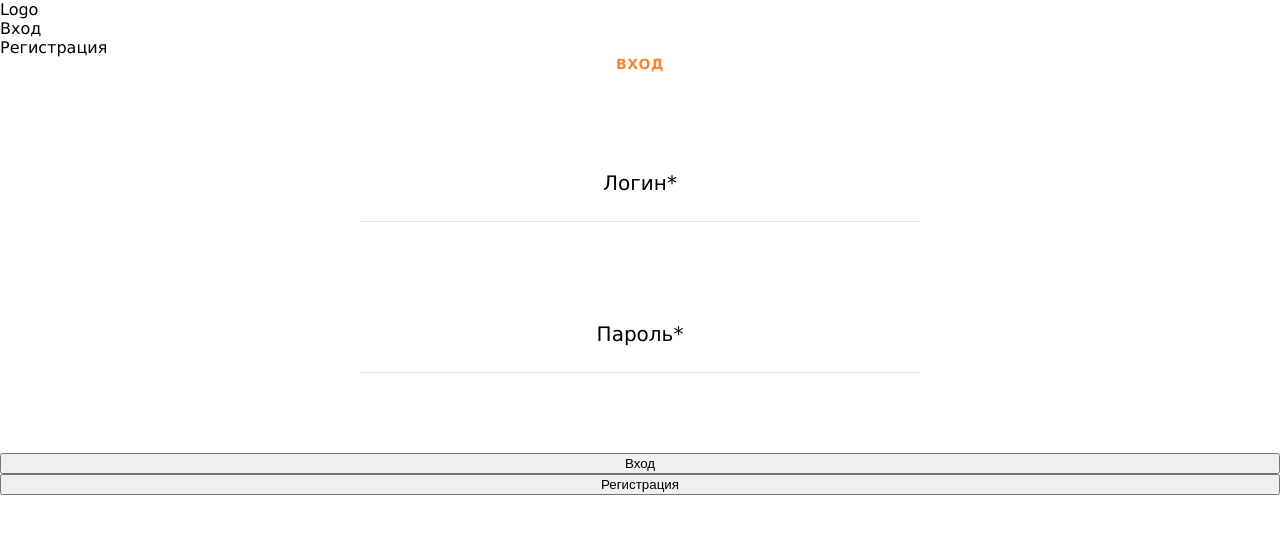
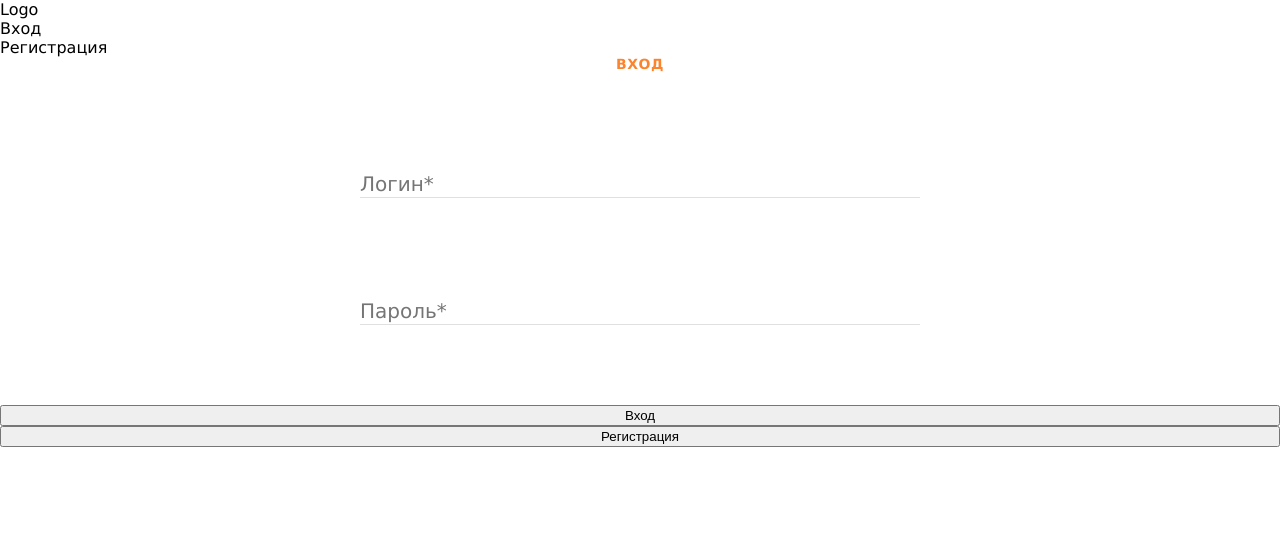
Before and after one commit to MariaTrofimovaa/Slim-mom-react-project, a React (Create React App) app: page /login in a window 1280 px wide. Shown: the top 534 px of the page. Built offline with nearby package versions, Linux system fonts and the light colour scheme.

Commit message:
fixel login component

```diff
--- a/src/components/loginForm/LoginForm.js
+++ b/src/components/loginForm/LoginForm.js
@@ -29,13 +29,13 @@ const LoginForm = () => {
       <h1 className={styles.authTitle}>Вход</h1>
       <form onSubmit={onHandleSubmit} className={styles.registerForm}>
         <label htmlFor="email" className={styles.label}>
-          Логин*
+          {/* Логин* */}
           <input
             id="email"
             name="email"
             type="mail"
             className={styles.inputData}
-            // placeholder="Логин*"
+            placeholder="Логин*"
             value={user.email}
             onChange={onHandleChange}
             required
@@ -43,13 +43,13 @@ const LoginForm = () => {
         </label>
 
         <label htmlFor="password" className={styles.label}>
-          Пароль*
+          {/* Пароль* */}
           <input
             id="password"
             name="password"
             type="password"
             className={styles.inputData}
-            // placeholder="Пароль*"
+            placeholder="Пароль*"
             value={user.password}
             onChange={onHandleChange}
             required
```
